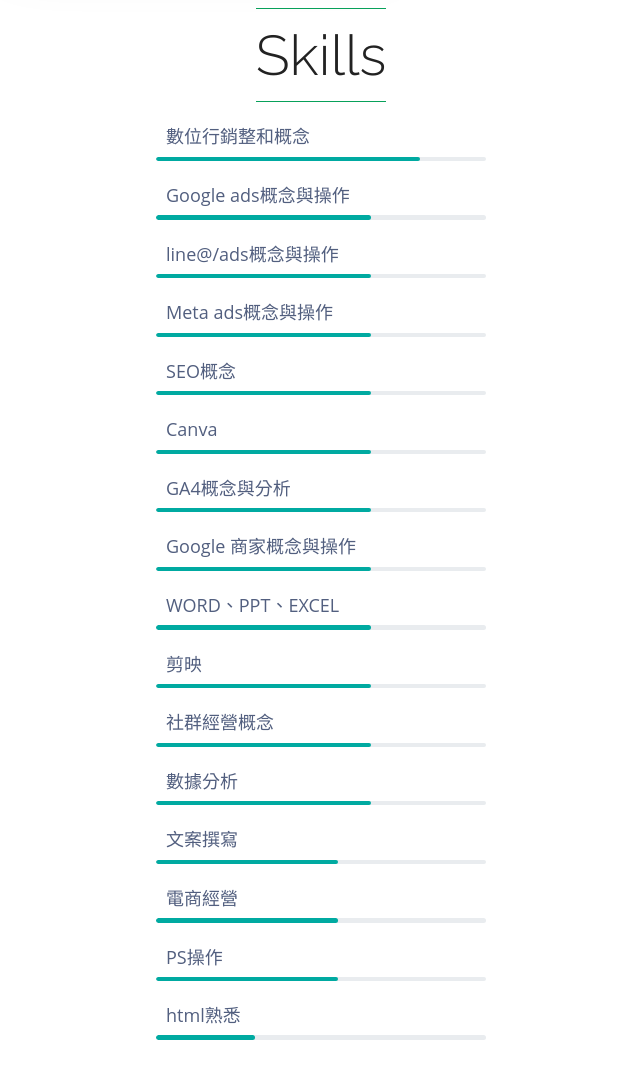
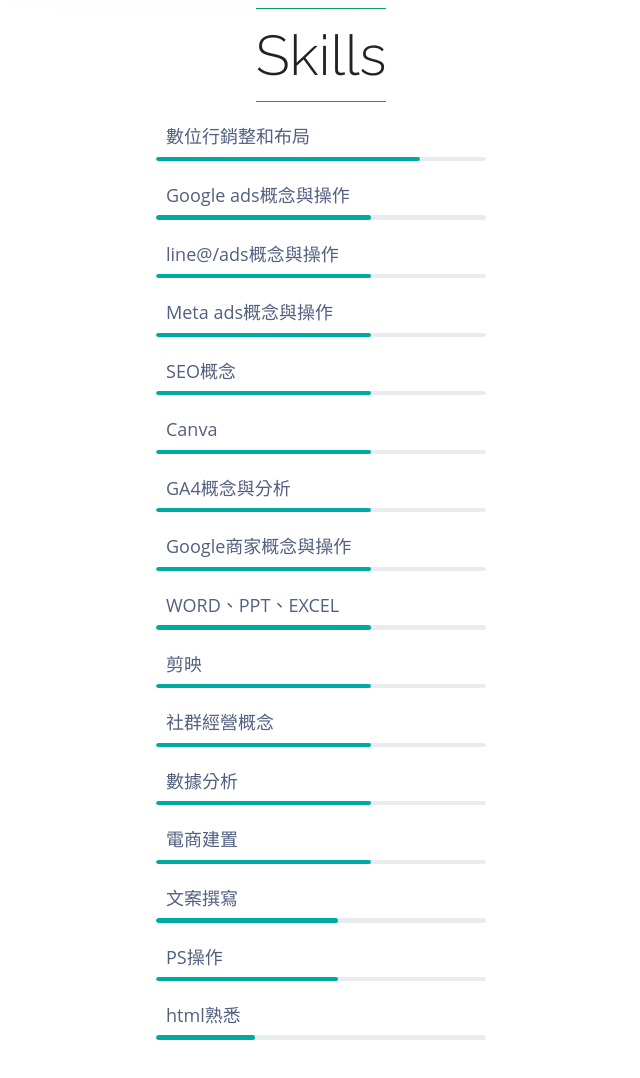
Before and after one commit to qazwsx132914/qazwsx132914.github.io, a plain HTML site: page about/index.html in a window 1280 px wide. Shown: the part 4360-5438 px from the top of the page, without its empty margins (319-959 px from the left). Drawn offline with Linux system fonts and the light colour scheme; a script that the page names is missing.

Commit message:
關於我SKILLS數值調整

```diff
--- a/about/index.html
+++ b/about/index.html
@@ -497,7 +497,7 @@
 <div class="skill-progress-bar">
     <div class="row">
 		<div class="offset-md-3 col-md-6">
-			<div class="progress-title">數位行銷整和概念</div>
+			<div class="progress-title">數位行銷整和布局</div>
 			<div class="progress">
 			<div class="progress-bar skill-80"></div>
 			</div>
@@ -539,7 +539,7 @@
         </div>
     </div>
 	<div class="offset-md-3 col-md-6">
-        <div class="progress-title">Google 商家概念與操作</div>
+        <div class="progress-title">Google商家概念與操作</div>
         <div class="progress">
         <div class="progress-bar skill-65"></div>
         </div>
@@ -569,13 +569,13 @@
         </div>
     </div>
 	<div class="offset-md-3 col-md-6">
-        <div class="progress-title">文案撰寫</div>
+        <div class="progress-title">電商建置</div>
         <div class="progress">
-        <div class="progress-bar skill-55"></div>
+        <div class="progress-bar skill-65"></div>
         </div>
     </div>
 	<div class="offset-md-3 col-md-6">
-        <div class="progress-title">電商經營</div>
+        <div class="progress-title">文案撰寫</div>
         <div class="progress">
         <div class="progress-bar skill-55"></div>
         </div>
```
